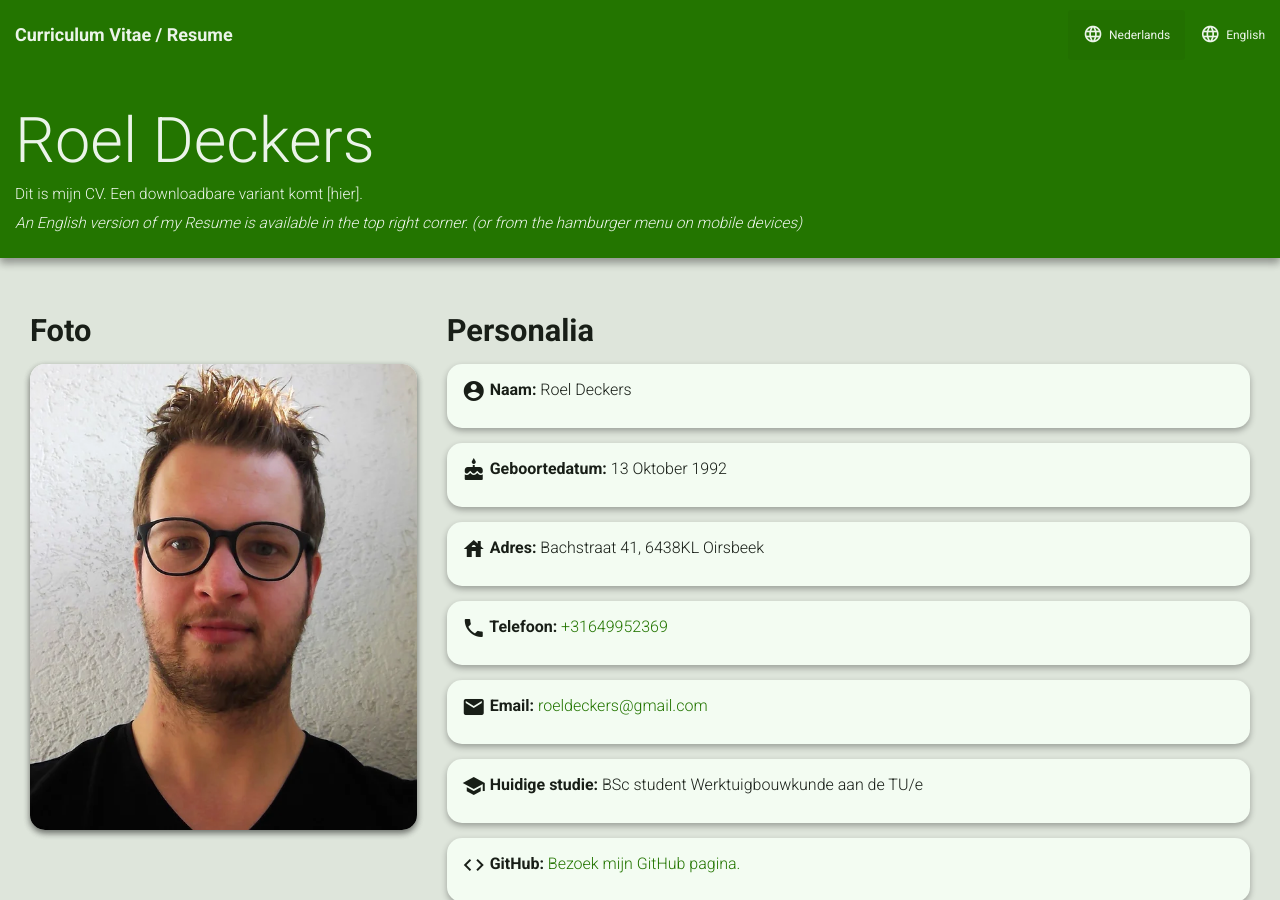
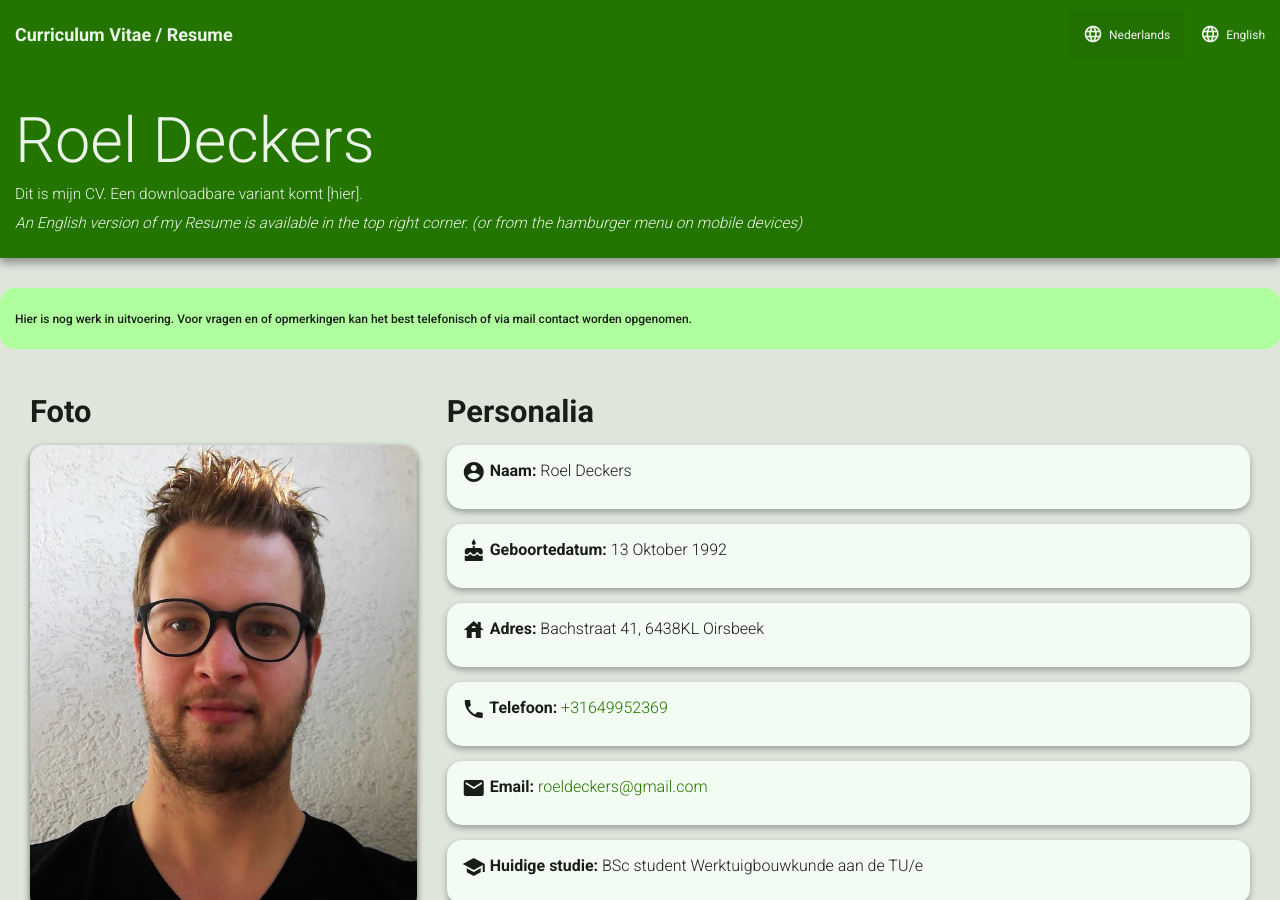
Before and after one commit to RoelD/CV, a Jekyll site: the page built from index.html, in a window 1280 px wide and 900 px high. Built offline with Jekyll 4.4.1, drawn with Linux system fonts in a browser that asks for light colours.

Commit message:
indexNL: zet een waarschuwing bovenaan

```diff
--- a/index.html
+++ b/index.html
@@ -8,6 +8,10 @@ layout: default
     <h4>Dit is mijn CV. Een downloadbare variant komt [hier].</h4>
     <h4><em>An English version of my Resume is available in the top right corner. (or from the hamburger menu on mobile devices)</em></h4>
   </div>
+</div>
+
+<div class="alert alert-cv">
+  <b>Hier is nog werk in uitvoering. Voor vragen en of opmerkingen kan het best telefonisch of via mail contact worden opgenomen.</b>
 </div>
 
 <div class="container-fluid">
```
